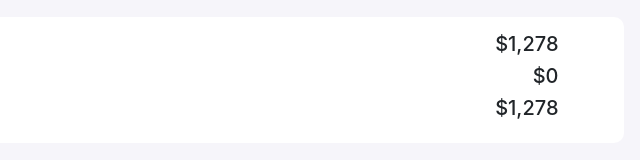
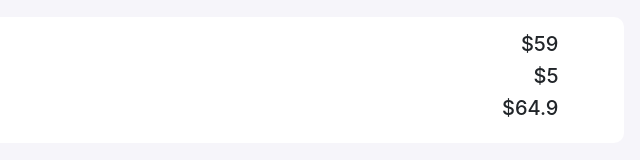
Before and after one commit to Mazharul-Haque/shopping_cart_calculation, a plain HTML site: page index.html in a window 1280 px wide. Both pictures are taken after a click on the button 748 px from the left and 242 px from the top of the page. Shown: the part 512-672 px from the top of the page, 464-1104 px from the left. Drawn offline with nearby package versions, Linux system fonts and the light colour scheme.

Commit message:
total price work with tax & sub-total

```diff
--- a/index.html
+++ b/index.html
@@ -8,6 +8,7 @@
    <link rel="stylesheet" href="https://maxcdn.bootstrapcdn.com/bootstrap/4.0.0/css/bootstrap.min.css">
    <link href="https://cdnjs.cloudflare.com/ajax/libs/font-awesome/5.11.2/css/all.css" rel="stylesheet" />
    <link href="style.css" rel="stylesheet">
+   <link rel="shortcut icon" href="images/cart.png" type="image/x-icon">
 </head>
 
 <body>
@@ -63,14 +64,14 @@
 
                      <div class="col-md-8">
                         <h5>Subtotal: </h5>
-                        <h5>Tax:</h5>
+                        <h5 >Tax:</h5>
                         <h5>Total:</h5>
                      </div>
 
                      <div class="col-md-4 status">
-                        <h5>$1,278</h5>
-                        <h5>$0</h5>
-                        <h5>$1,278</h5>
+                        <h5 id="total-price" >$1,278</h5>
+                        <h5 id="tax" >$0</h5>
+                        <h5 id="grand-total" >$1,278</h5>
                      </div>
                   </div>
                </div>
@@ -105,8 +106,32 @@
             productTotal = productNewCount * 59;
          }
          document.getElementById( product+'-total').innerText = '$ ' + productTotal;
+         calculateTotal();
          //console.log('clicked');
       }
+
+
+
+      function calculateTotal(){
+         const phoneInput = document.getElementById('phone-count');
+         const phoneCount = parseFloat(phoneInput.value);
+
+
+         const caseInput = document.getElementById('case-count');
+         const caseCount = parseFloat(caseInput.value);
+
+         const totalPrice = phoneCount * 1219 + caseCount * 59;
+         document.getElementById('total-price').innerText = '$' +totalPrice;
+
+         const tax = totalPrice * 0.1;
+         document.getElementById('tax').innerText = '$' + parseInt(tax);
+
+         const grandTotal = totalPrice + tax;
+         document.getElementById('grand-total').innerText = '$' + grandTotal;
+
+
+      }
+
 
       //test
 
```
Also changed, not shown: images/cart.png (added).
